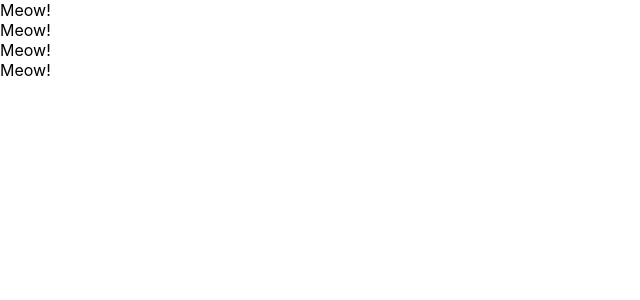
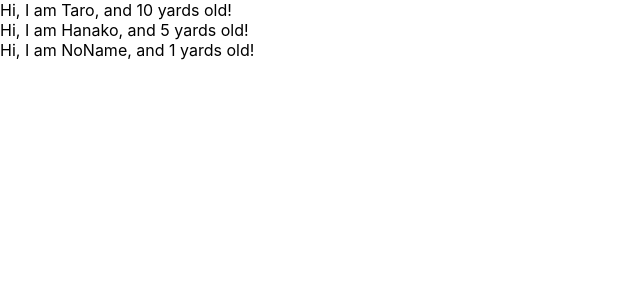
Before and after one commit to ruthiasu/udemy-react-redux-crud-application, a React (Create React App) app: page / in a window 1280 px wide. Shown: the top 300 px of the page, without its empty margins (0-640 px from the left). Built offline with nearby package versions, Linux system fonts and the light colour scheme.

Commit message:
learn props of component

```diff
--- a/src/App.js
+++ b/src/App.js
@@ -1,30 +1,28 @@
 import React from 'react';
 
-//class App extends Component {
-//  render() {
-//    return (
-//	<div>
-// 	<label htmlFor="bar">bar</label>
-//	<INput type="text" onChange = {() => {console.log("I am clicked!")}} />
-//	</DIV>
-//    )
-//  }
-//}
-
-
 const App = () => {
+	const profiles = [
+		{ name: "Taro", age: 10 },
+		{ name: "Hanako", age: 5 },
+		{ name: "NoName" }
+	]
 	return (
 		<div>
-		<Cat />
-		<Cat />
-		<Cat />
-		<Cat />
+		{
+			profiles.map((profile, index) => {
+				return <User name={profile.name} age={profile.age} key={index}/>
+			})
+		}
 		</div>
 	)
 }
 
-const Cat = () => {
-	return <div>Meow!</div>
+const User = (props) => {
+	return <div>Hi, I am {props.name}, and {props.age} yards old!</div>
+}
+
+User.defaultProps = {
+	age: 1
 }
 
 export default App;
```
